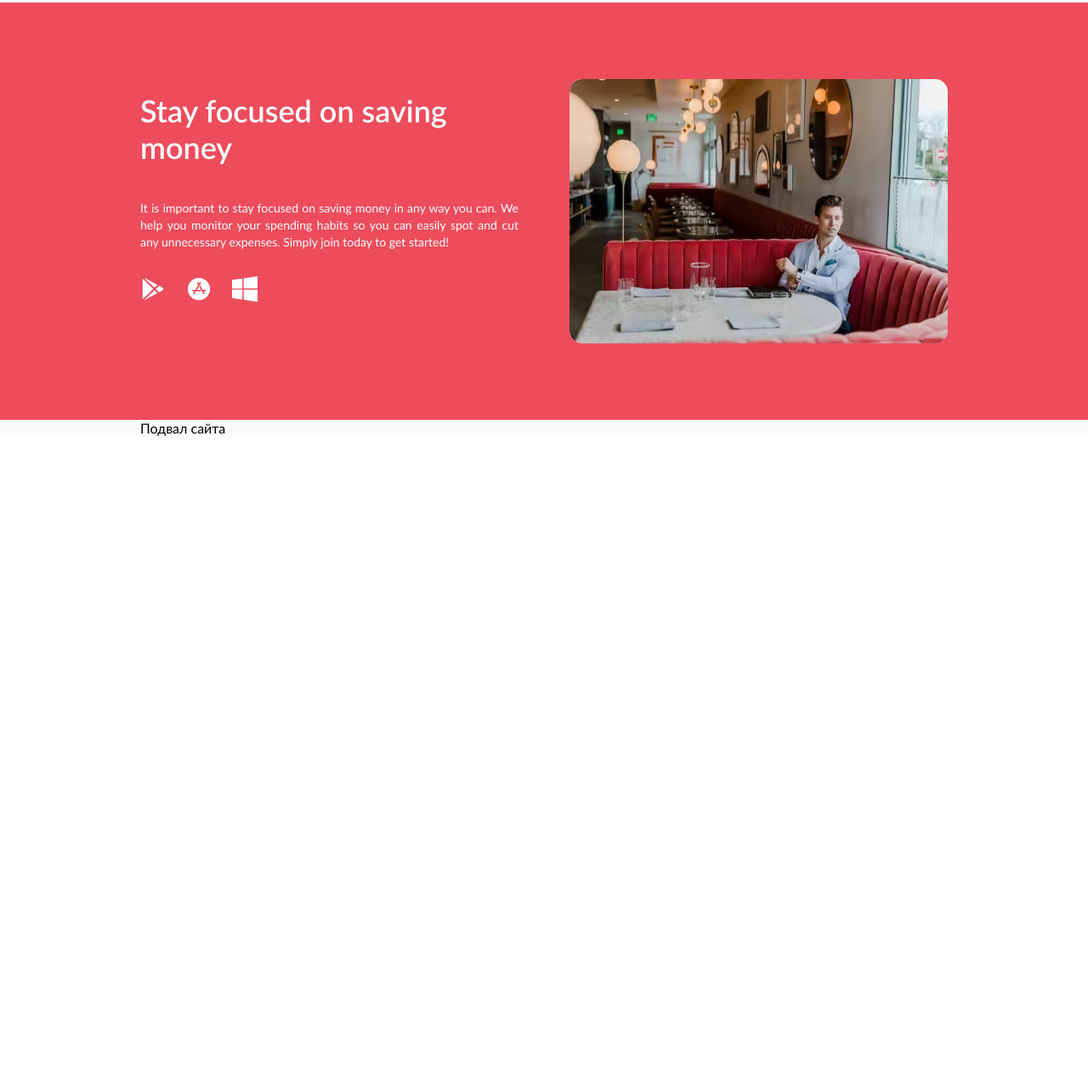
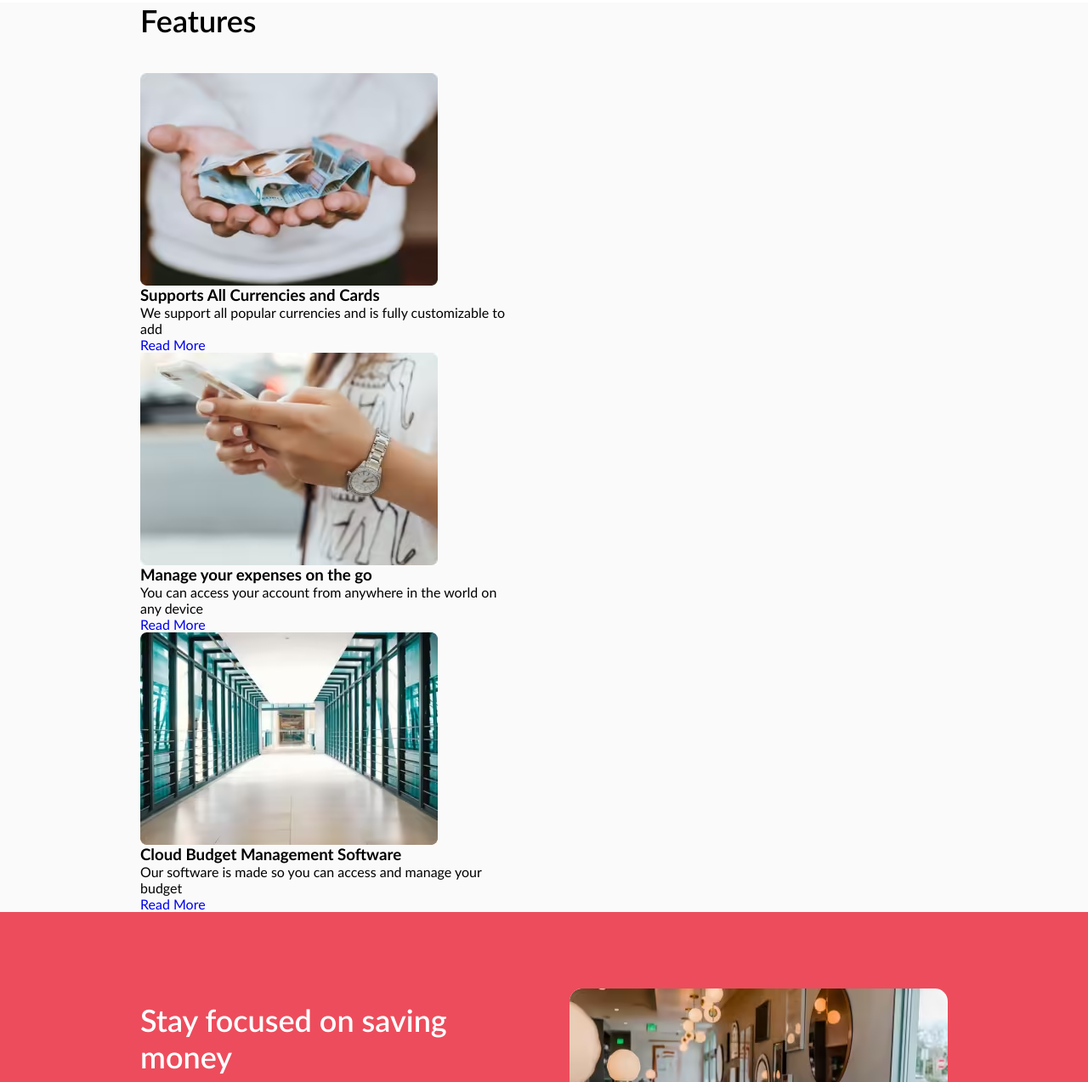
Before and after one commit to DariaGrekova/Cloudbudget, a plain HTML site: page docs/index.html in a window 1280 px wide. Shown: the part 1288-2561 px from the top of the page at 85% size. Before the commit the page ends 1801 px from the top, so only its background shows below. Drawn offline with Linux system fonts and the light colour scheme.

Commit message:
added features section layout

```diff
--- a/docs/index.html
+++ b/docs/index.html
@@ -4,7 +4,7 @@
     <meta charset="UTF-8" />
     <meta name="viewport" content="width=device-width, initial-scale=1.0" />
     <title>CloudBudget</title>
-    <link rel="stylesheet" href="css/main.css?t=1654685685088" />
+    <link rel="stylesheet" href="css/main.css?t=1656592823999" />
   </head>
 
   <body>
@@ -87,6 +87,74 @@
 </section>
 </div>
       </div>
+
+      <div class="bg_gray">
+        <div class="wrapper">
+          <div class="container">
+            <section class="features">
+  <div class="features__content content">
+    <h2 class="content__title">Features</h2>
+    <div class="content__cards">
+      <div class="card">
+        <div class="card__image">
+          <picture>
+            <source srcset="/img/card_1.avif" type="image/avif" />
+            <source srcset="/img/card_1.webp" type="image/webp" />
+            <img src="/img/card_1.jpg" alt="image" />
+          </picture>
+        </div>
+        <div class="card__dascription description">
+          <h3 class="description__title">Supports All Currencies and Cards</h3>
+          <p class="description__text">
+            We support all popular currencies and is fully customizable to add
+          </p>
+          <a href="#" class="description__link">Read More</a>
+        </div>
+      </div>
+      <div class="card">
+        <div class="card__image">
+          <picture>
+            <source srcset="/img/card_2.avif" type="image/avif" />
+            <source srcset="/img/card_2.webp" type="image/webp" />
+            <img src="/img/card_2.jpg" alt="image" />
+          </picture>
+        </div>
+        <div class="card__dascription description">
+          <h3 class="description__title">Manage your expenses on the go</h3>
+          <p class="description__text">
+            You can access your account from anywhere in the world on any device
+          </p>
+          <a href="#" class="description__link">Read More</a>
+        </div>
+      </div>
+      <div class="card">
+        <div class="card__image">
+          <picture>
+            <source srcset="/img/card_3.avif" type="image/avif" />
+            <source srcset="/img/card_3.webp" type="image/webp" />
+            <img src="/img/card_3.jpg" alt="image" />
+          </picture>
+        </div>
+        <div class="card__dascription description">
+          <h3 class="description__title">Cloud Budget Management Software</h3>
+          <p class="description__text">
+            Our software is made so you can access and manage your budget
+          </p>
+          <a href="#" class="description__link">Read More</a>
+        </div>
+      </div>
+    </div>
+  </div>
+</section>
+
+          </div>
+        </div>
+      </div>
+
+      <div class="wrapper">
+        <div class="container"></div>
+      </div>
+
       <div class="bg_pink">
         <div class="wrapper">
           <div class="container">
@@ -128,6 +196,7 @@
           </div>
         </div>
       </div>
+
     </main>
     <div class="bg_gray">
       <div class="wrapper">
@@ -136,6 +205,6 @@
 </footer></div>
       </div>
     </div>
-    <script src="js/main.js?t=1654685685088"></script>
+    <script src="js/main.js?t=1656592823999"></script>
   </body>
 </html>
```
Also changed, not shown: app/html/blocks/features_section.html (added, +55 -0 lines), app/html/index.html (+14 -0 lines), app/html/blocks/technology_section.html (added), app/scss/blocks/features.scss (added), app/scss/blocks/technology.scss (added).
